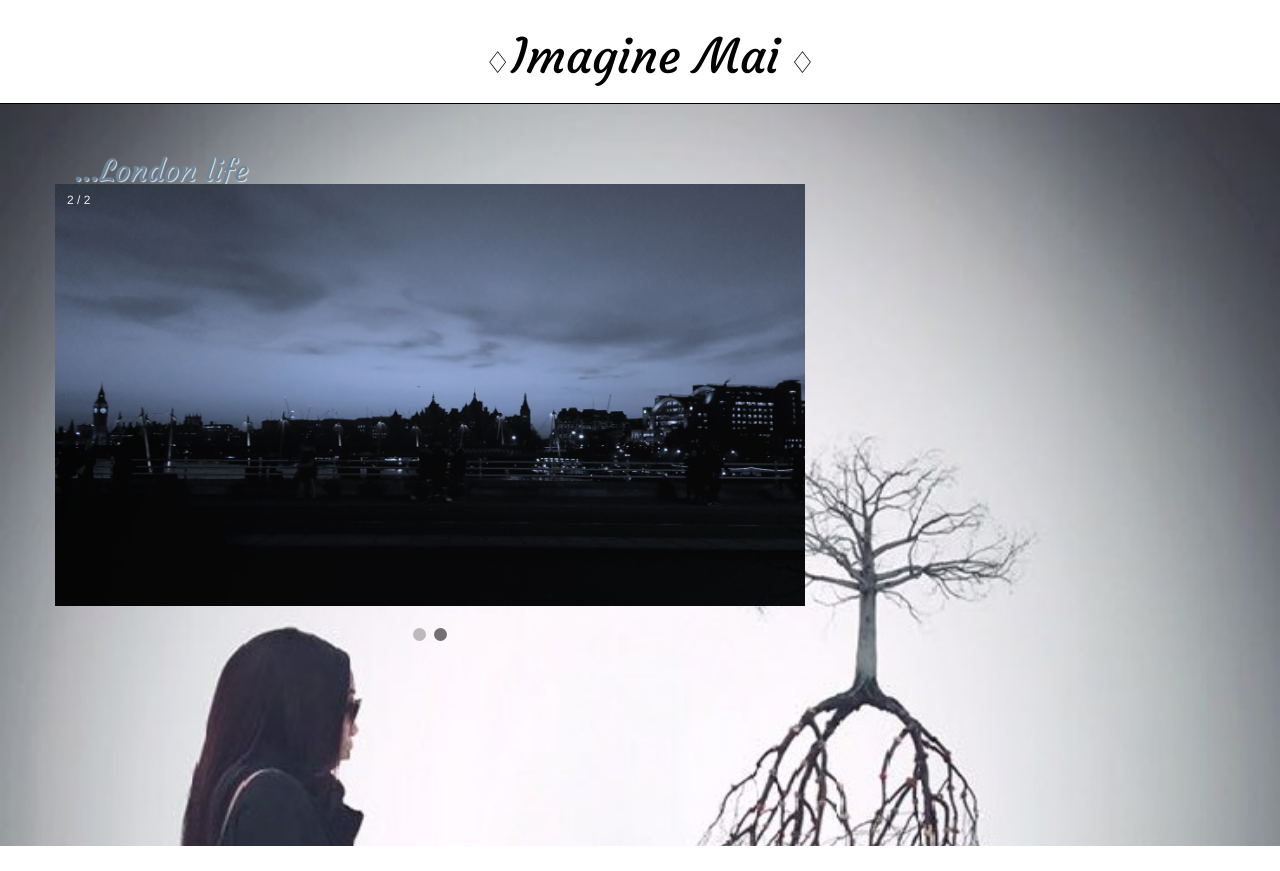
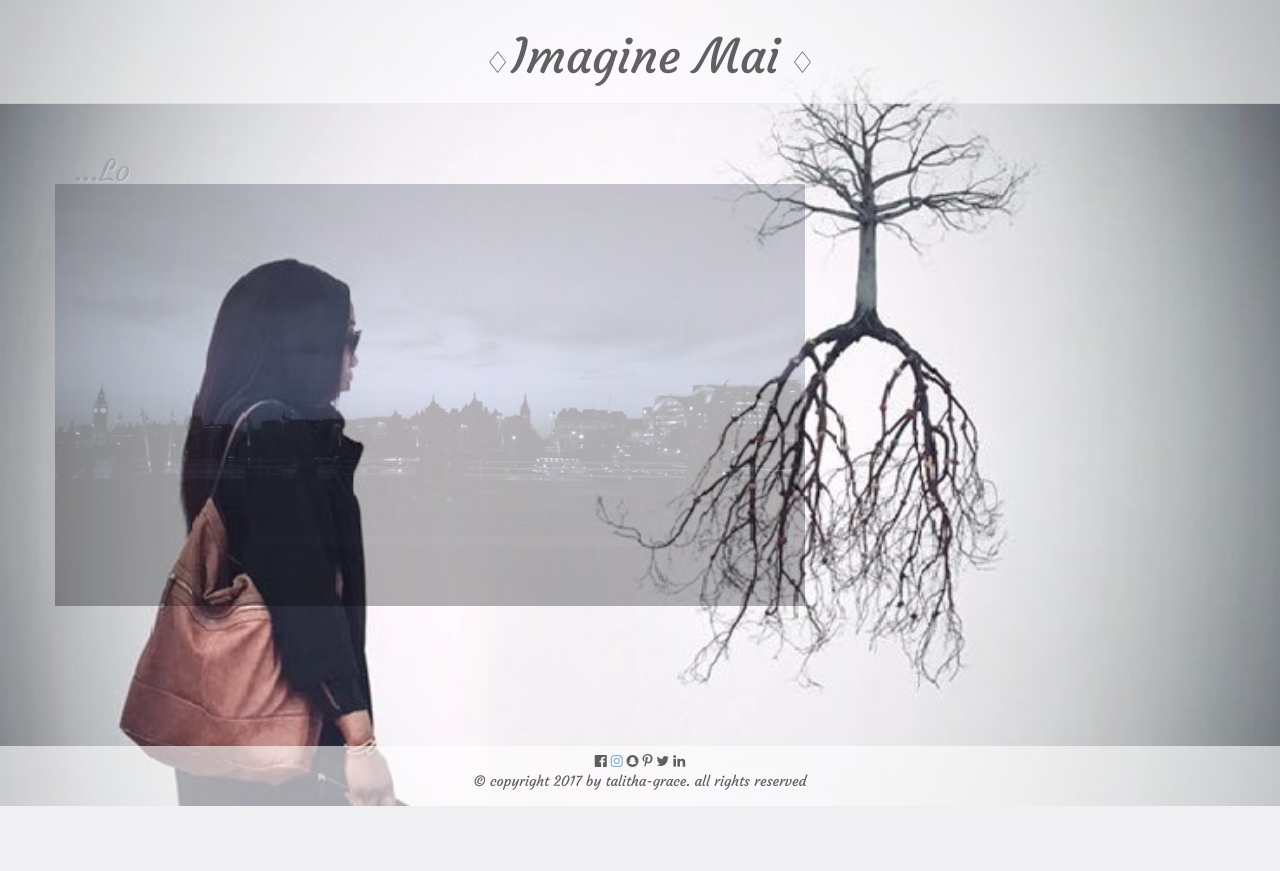
Before and after one commit to talithagrace/imaginemai, a Django app: page / in a window 1280 px wide. After the commit the page ends 806 px from the top, so only its background shows below. Run offline with Django 3.2, Linux system fonts and the light colour scheme; parts of the project's set-up code (start-up, migrations or seed data) failed here and were passed over; some libraries are stand-ins or nearby versions.

Commit message:
css changes, changed background image

```diff
--- a/home/static/css/imaginemaiblog7.css
+++ b/home/static/css/imaginemaiblog9.css
@@ -1,10 +1,10 @@
 #wrapper{
 	min-height: 100%;
 	position: relative;
-	background-image: url(images/birdandtree_1.jpg);
+	background-image: url(images/birdandtree_3.jpg);
 	background-repeat: no-repeat;
 	background-attachment: fixed;
-	background-position: 50% 10%;
+	background-position: 10% 40%;
 	/*background-size: 100% 180%;*/
 	background-size: cover; /*this mean the image automatically resizes for the browser*/
 }
@@ -13,11 +13,12 @@
 }
 .page-header
 {
-	/*background-color: #595959;*/
+	/*background-color: #595959;
+	border-color: #000000;*/
 	background-color: #ffffff;
-    margin-top: 0;
-    padding: 10px 10px 10px 30px;
-		border-color: #000000;
+  margin-top: 0;
+  padding: 10px 10px 10px 30px;
+	opacity: 0.6;
 }
 .page-header h1, .page-header h1 a, .page-header h1 a:visited, .page-header h1 a:active {
     color: #000000;
@@ -148,13 +149,12 @@ p{
 	clear: both;
 	margin-top: -150px;*/
 	padding: 5px 5px 5px 5px;
-	margin-left: 10px;
 	color: #000000;
 	background-color: #ffffff;
-	opacity: 0;
+	opacity: 0.6;
 	text-align: center;
-	height: 20px;
-	max-width: 100%;
+	height: 60px;
+	width: 100%;
 	/*border-style: solid;*/
 
 }
--- a/home/templates/home/imbase.html
+++ b/home/templates/home/imbase.html
@@ -8,17 +8,17 @@
 <link rel="stylesheet" href="//maxcdn.bootstrapcdn.com/bootstrap/3.2.0/css/bootstrap-theme.min.css">
 <link href="https://fonts.googleapis.com/css?family=Courgette" rel="stylesheet">
 <link rel="stylesheet" href="https://cdnjs.cloudflare.com/ajax/libs/font-awesome/4.7.0/css/font-awesome.min.css">
-<link rel="stylesheet" href="{% static 'css/imaginemaiblog7.css' %}">
+<link rel="stylesheet" href="{% static 'css/imaginemaiblog9.css' %}">
 <!--Above is a link to a font imported from google fonts-->
 <!--above is a link to my css file for the blog-->
 <!--<meta name="viewport" content="width=device-width, initial-scale=1.0">-->
 
     <title>Imagine Mai</title>
 </head>
+</div> <!--header-->
 
 
-
-  <div class="page-header">
+<div class="page-header">
       <h1><span style="font-size:30px;color:#000000;cursor:pointer" onclick="openNav()"> &#9826;</span><a href="/">Imagine Mai</a><span style="font-size:30px;color:#000000;cursor:pointer" onclick="openNav()"> &#9826;</span></h1>
 <div id="myNav" class="overlay">
   <a href="javascript:void(0)" class="closebtn" onclick="closeNav()">&times;</a>
@@ -41,7 +41,7 @@ function closeNav() {
 }
 </script>
 </div> <!--page header-->
-</div> <!--header-->
+
 <div id="body">
   <div class="content container">
       <div class="row">
--- a/home/templates/home/index.html
+++ b/home/templates/home/index.html
@@ -25,7 +25,9 @@
 
 <br>
 
-<div class="slideshow-container">
+<img src="{% static 'css/images/london_1.jpg' %}" style="width:100%;opacity:0.3;box-shadow:0 0 8px 8px white inset">
+
+<!--<div class="slideshow-container">
 
 <div class="mySlides fade">
   <div class="numbertext">1 / 2</div>
@@ -45,7 +47,7 @@
   <span class="dot"></span>
   <span class="dot"></span>
 </div>
-
+-->
 <script>
 var slideIndex = 0;
 showSlides();
```
Also changed, not shown: config/settings.py (+34 -28 lines), home/static/css/images/birdandtree_3.jpg (renamed from home/static/css/images/birdandtree_1.jpg), 1 other file.
